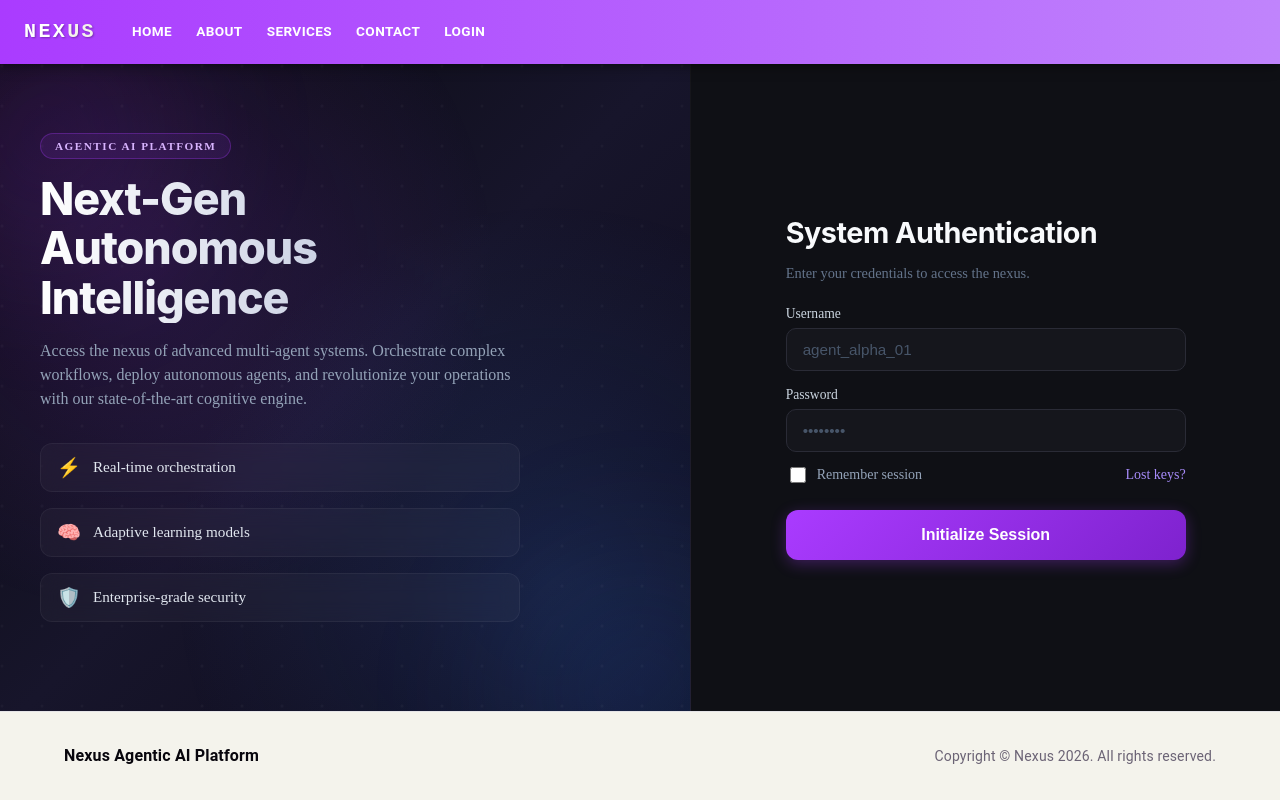
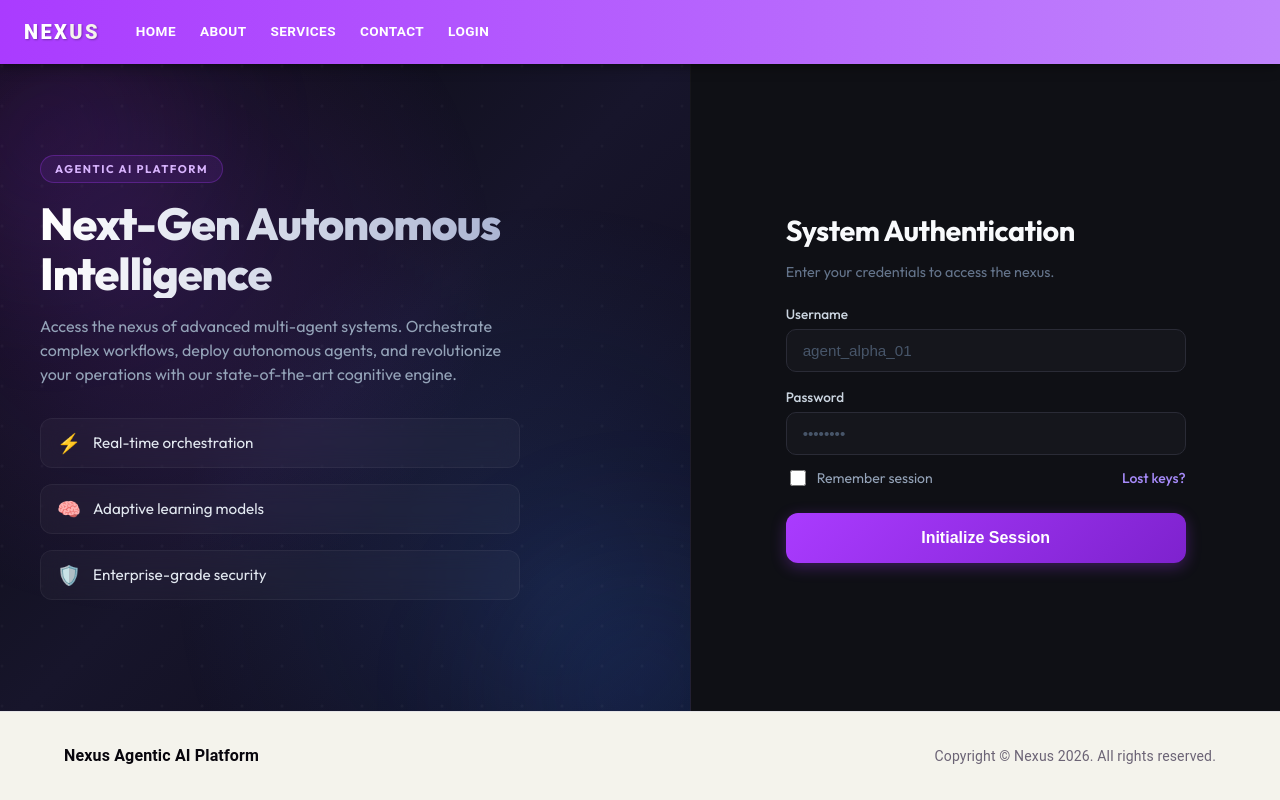
Before and after one commit to dnyaneshmali/react-demo, a React (Vite) app: page /login in a window 1280 px wide. Built offline with nearby package versions, Linux system fonts and the light colour scheme.

Commit message:
login form

```diff
--- a/src/components/Header.css
+++ b/src/components/Header.css
@@ -6,7 +6,7 @@
 .header-logo {
   margin-right: 24px !important;
   display: flex !important;
-  font-family: monospace !important;
+  font-family: 'Outfit', system-ui, sans-serif;
   font-weight: 800 !important;
   letter-spacing: .15rem !important;
   font-size: 1.25rem !important;
--- a/src/index.css
+++ b/src/index.css
@@ -1,4 +1,8 @@
+@import url('https://fonts.googleapis.com/css2?family=Outfit:wght@300;400;500;600;700;800&display=swap');
 
 body {
   margin: 0;
+  font-family: 'Outfit', system-ui, -apple-system, sans-serif;
+  background-color: #0a0a0f;
+  color: #e2e8f0;
 }
--- a/src/pages/login/Login.css
+++ b/src/pages/login/Login.css
@@ -92,7 +92,7 @@
 }
 
 .login-left h3.agentic-title {
-    font-family: 'Inter', system-ui, sans-serif;
+    font-family: 'Outfit', system-ui, sans-serif;
     font-size: 2.8rem; /* Reduced from 3.5rem */
     font-weight: 800;
     line-height: 1.1;
@@ -157,7 +157,7 @@
 }
 
 .login-form-container h2 {
-    font-family: 'Inter', system-ui, sans-serif;
+    font-family: 'Outfit', system-ui, sans-serif;
     font-size: 1.8rem; /* Reduced from 2rem */
     color: #f8fafc;
     margin: 0 0 6px 0;
--- a/src/pages/login/Login.tsx
+++ b/src/pages/login/Login.tsx
@@ -41,7 +41,7 @@ const Login = () => {
                     <div className="glowing-orb orb-2"></div>
                     <div className="login-left-content">
                         <div className="ai-badge">AGENTIC AI PLATFORM</div>
-                        <h3 className="agentic-title">Next-Gen<br />Autonomous<br />Intelligence</h3>
+                        <h3 className="agentic-title">Next-Gen Autonomous Intelligence</h3>
                         <p className="agentic-description">
                             Access the nexus of advanced multi-agent systems. Orchestrate complex workflows, deploy autonomous agents, and revolutionize your operations with our state-of-the-art cognitive engine.
                         </p>
```
